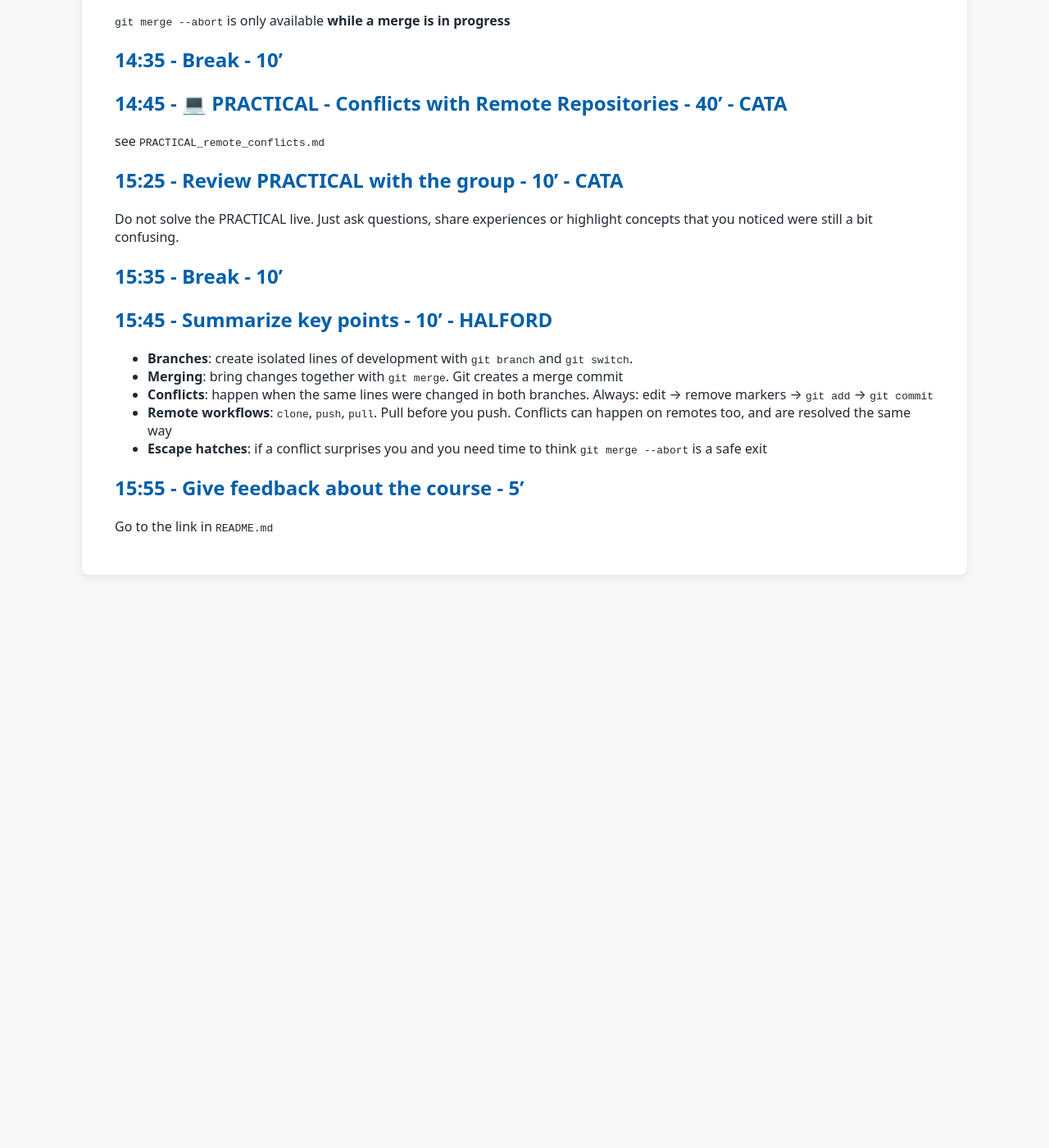
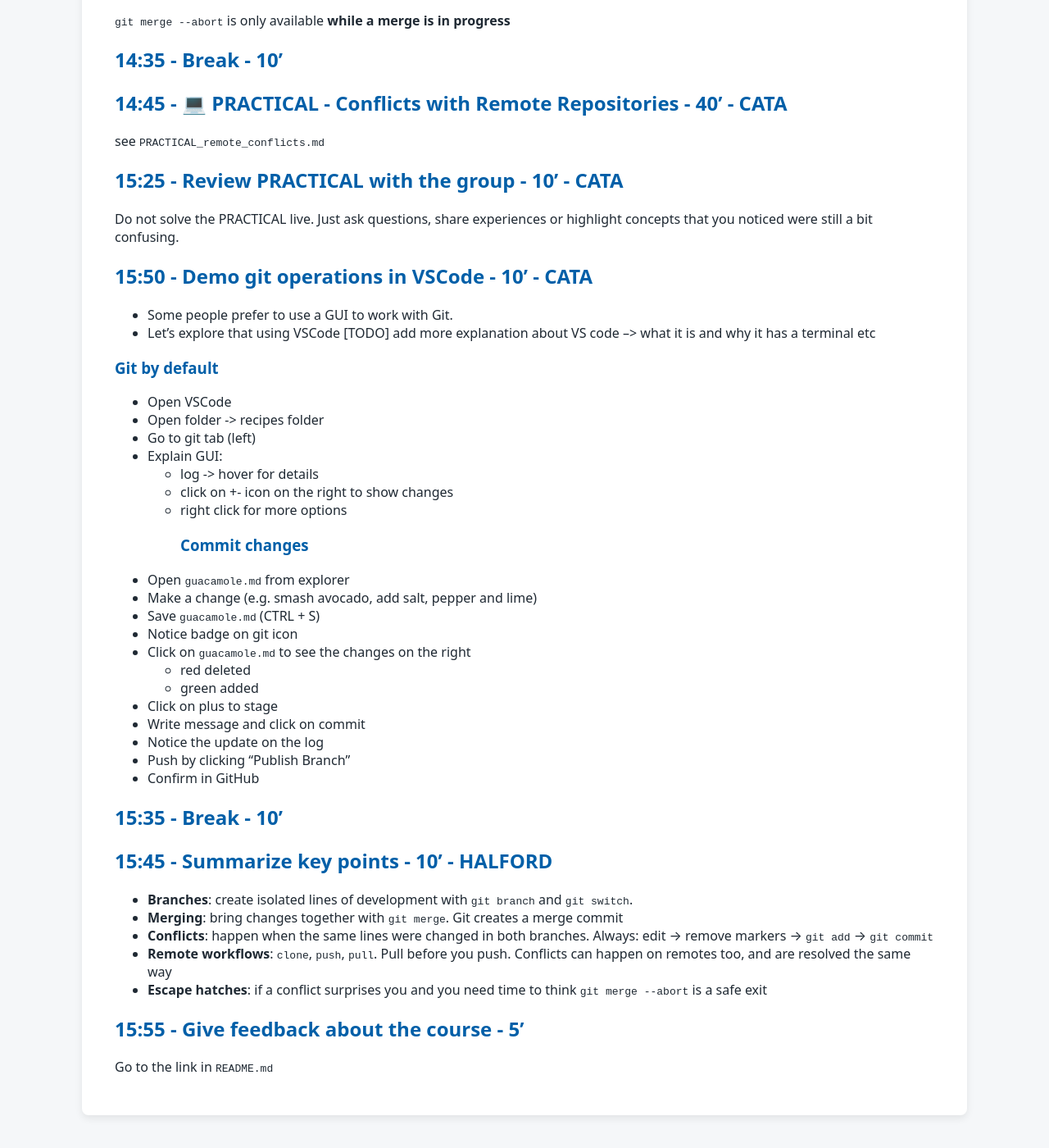
Before and after one commit to tu-delft-library/intermediate_version_control_with_git, a Jekyll site: the page built from material_for_trainers/lesson_plan.md, in a window 1280 px wide and 1400 px high, scrolled down 7710 px. Shown: the whole window at 82% size. Built offline with Jekyll 4.4.1, drawn with Linux system fonts in a browser that asks for light colours; our own code applies the rules of GitHub Pages for plain Markdown files; before the commit the page ends 8451 px from its top, so only the background shows below that.

Commit message:
Add VScode demo script

```diff
--- a/material_for_trainers/lesson_plan.md
+++ b/material_for_trainers/lesson_plan.md
@@ -428,6 +428,33 @@ see `PRACTICAL_remote_conflicts.md`
 
 ## 15:25 - Review PRACTICAL with the group - 10' - CATA
 Do not solve the PRACTICAL live. Just ask questions, share experiences or highlight concepts that you noticed were still a bit confusing.
+## 15:50 - Demo git operations in VSCode - 10' - CATA
+- Some people prefer to use a GUI to work with Git.
+- Let's explore that using VSCode
+[TODO] add more explanation about VS code --> what it is and why it has a terminal etc
+
+
+### Git by default
+- Open VSCode
+- Open folder -> recipes folder
+- Go to git tab (left)
+- Explain GUI:
+    - log -> hover for details
+    - click on +- icon on the right to show changes
+    - right click for more options
+### Commit changes
+- Open `guacamole.md` from explorer
+- Make a change (e.g. smash avocado, add salt, pepper and lime)
+- Save `guacamole.md` (CTRL + S)
+- Notice badge on git icon
+- Click on `guacamole.md` to see the changes on the right
+    - red deleted
+    - green added
+- Click on plus to stage
+- Write message and click on commit
+- Notice the update on the log
+- Push by clicking "Publish Branch"
+- Confirm in GitHub
 
 ## 15:35 - Break - 10'
 ## 15:45 - Summarize key points - 10' - HALFORD
```
